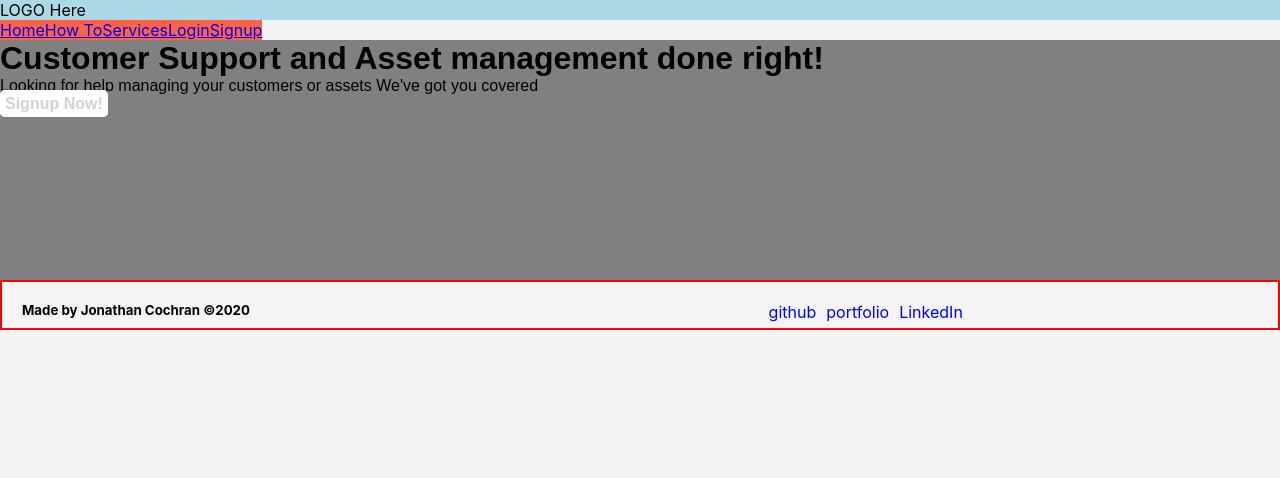
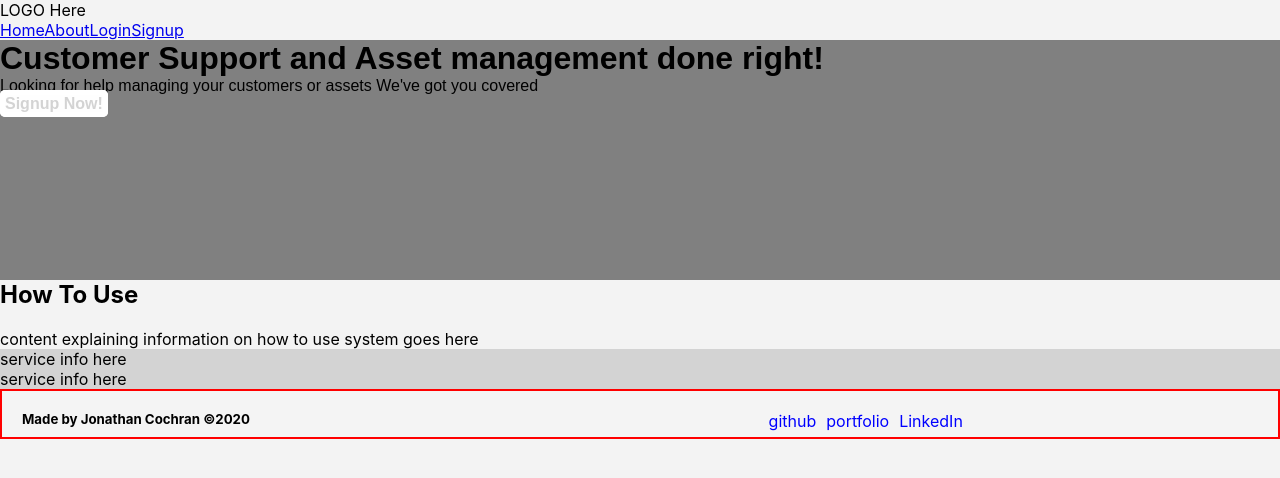
Before and after one commit to jcochran206/ticket-system-capstone-client, a React (Create React App) app: page / in a window 1280 px wide. Shown: the top 478 px of the page. Built offline with nearby package versions, Linux system fonts and the light colour scheme.

Commit message:
modified app to have single css file and remove css components and modified howto to about and services

```diff
--- a/src/App.css
+++ b/src/App.css
@@ -1,3 +1,4 @@
+/* globals */
 *{
   padding: 0;
   margin: 0;
@@ -7,6 +8,18 @@
 body {
   background: #f3f3f3;
 }
+/* headings */
+
+h1{
+  font-size: 2rem;
+}
+/* paragraphs */
+
+p{
+  font-size: 1rem;
+}
+
+/* links */
 
 a {
   list-style: none;
@@ -18,6 +31,51 @@ li {
   padding: 5px;
 }
 
+/*logo section*/
+
+/*nav section*/
+
+/*hero section*/
+.hero {
+  background:#f3f3f3;
+  font-family: sans-serif;
+  text-align: left;
+  height: 15rem;
+  width: 100%;
+}
+
+a.btn-hero {
+  text-decoration: none;
+  list-style: none;
+}
+
+.banner {
+  height: 100%;
+  background:grey;
+}
+
+.btn-hero {
+  background: #fefefe;
+  border: solid 5px white;
+  border-radius: 5px;
+  color:lightgrey;
+  font-family: sans-serif;
+  font-weight: bold;
+
+}
+
+.btn-hero:hover{
+  background: black;
+  border: solid 5px black;
+  color: white;
+}
+
+/* services */
+.service-list {
+  background:lightgray;
+}
+
+/*footer section*/
 .footer {
   background: #f4f4f4;
   border: solid 2px red;
--- a/src/App.js
+++ b/src/App.js
@@ -1,13 +1,14 @@
 import React from 'react';
 import {Route, Switch, BrowserRouter} from 'react-router-dom';
 //landing page components
-import Hero from './components/Sections/Hero/hero';
-import HowTo from './components/Sections/HowTo/howTo';
+import Hero from './components/Sections/Home/home';
+import HowTo from './components/Sections/About/about';
 import Service from './components/Sections/Services/service';
 import Login from './components/Login/login';
 import Nav from './components/Nav/nav';
 import Footer from './components/Footer/footer';
 import SignUp from './components/SignupForm/signUpForm';
+import About from './components/Sections/About/about';
 import Error from './components/Sections/Error/error';
 import './App.css';
 
@@ -20,6 +21,7 @@ function App() {
           <Route exact path='/' component={Hero} />
           <Route path='/hero/:howto' component={HowTo} />
           <Route path="/hero/:services" component={Service} />
+          <Route path="/about" component={About} />
           <Route path="/login" component={Login} />
           <Route path="/signup" component={SignUp} />
           <Route component={Error}/>
--- a/src/components/Nav/header.css
+++ /dev/null
@@ -1,7 +0,0 @@
-a {
-    background: tomato;
-}
-
-.logo {
-    background: lightblue;
-}
--- a/src/components/Nav/nav.js
+++ b/src/components/Nav/nav.js
@@ -1,5 +1,4 @@
 import React, {Component} from 'react';
-import './header.css';
 import { Link } from 'react-router-dom';
 
 
@@ -14,11 +13,8 @@ export default class Nav extends Component {
                     <Link to="/">
                         Home
                     </Link>
-                    <Link to="/hero/:howto">
-                        How To
-                    </Link>
-                    <Link to="/hero/:services">
-                        Services
+                    <Link to="/about">
+                        About
                     </Link>
                     <Link to="/login">
                         Login
--- a/src/components/Sections/HowTo/howTo.js
+++ b/src/components/Sections/About/about.js
@@ -5,11 +5,11 @@ export default function HowTo() {
     return(
         <div className="HowTo">
             <div className="title">
-                <h2>How To Use</h2>
+                <h2>About Application</h2>
             </div>
             <br/>
             <div className="">
-                <p>content explaining information on how to use system goes here</p>
+                <p>about section paragraph here</p>
             </div>
         </div>
     )
--- a/src/components/Sections/Hero/hero.css
+++ /dev/null
@@ -1,41 +0,0 @@
-h1{
-    font-size: 2rem;
-}
-
-p{
-    font-size: 1rem;
-}
-
-.hero {
-    background:#f3f3f3;
-    font-family: sans-serif;
-    text-align: left;
-    height: 15rem;
-    width: 100%;
-}
-
-a.btn-hero {
-    text-decoration: none;
-    list-style: none;
-}
-
-.banner {
-    height: 100%;
-    background:grey;
-}
-
-.btn-hero {
-    background: #fefefe;
-    border: solid 5px white;
-    border-radius: 5px;
-    color:lightgrey;
-    font-family: sans-serif;
-    font-weight: bold;
-
-}
-
-.btn-hero:hover{
-    background: black;
-    border: solid 5px black;
-    color: white;
-}
--- a/src/components/Sections/Hero/hero.js
+++ /dev/null
@@ -1,15 +0,0 @@
-import React from 'react';
-import { Link } from 'react-router-dom';
-import '../../Sections/Hero/hero.css';
-
-export default function Hero(){
-    return(
-        <div className="hero">
-            <div className="banner">
-            <h1>Customer Support and Asset management done right!</h1>
-            <p>Looking for help managing your customers or assets We've got you covered</p>
-            <Link to="/" className="btn-hero">Signup Now!</Link>
-            </div>
-        </div>
-    )
-}
--- /dev/null
+++ b/src/components/Sections/Home/home.js
@@ -0,0 +1,35 @@
+import React from 'react';
+import { Link } from 'react-router-dom';
+
+
+export default function Home(){
+    return(
+    <div className="wrapper">
+        <div className="hero">
+            <div className="banner">
+            <h1>Customer Support and Asset management done right!</h1>
+            <p>Looking for help managing your customers or assets We've got you covered</p>
+            <Link to="/" className="btn-hero">Signup Now!</Link>
+            </div>
+        </div>
+        <div className="HowTo">
+            <div className="title">
+                <h2>How To Use</h2>
+            </div>
+            <br/>
+            <div className="">
+                <p>content explaining information on how to use system goes here</p>
+            </div>
+        </div>
+        <div className="service-list">
+            <div className="box">
+                service info here
+            </div>
+            <div className="box">
+                service info here
+            </div>
+        </div>
+
+    </div>
+    )
+}
--- a/src/components/Sections/Services/service.css
+++ /dev/null
@@ -1,3 +0,0 @@
-.service-list {
-    background:lightgray;
-}
--- a/src/components/Sections/Services/service.js
+++ b/src/components/Sections/Services/service.js
@@ -1,5 +1,4 @@
 import React from 'react';
-import '../Services/service.css';
 
 export default function Service() {
     return(
```
